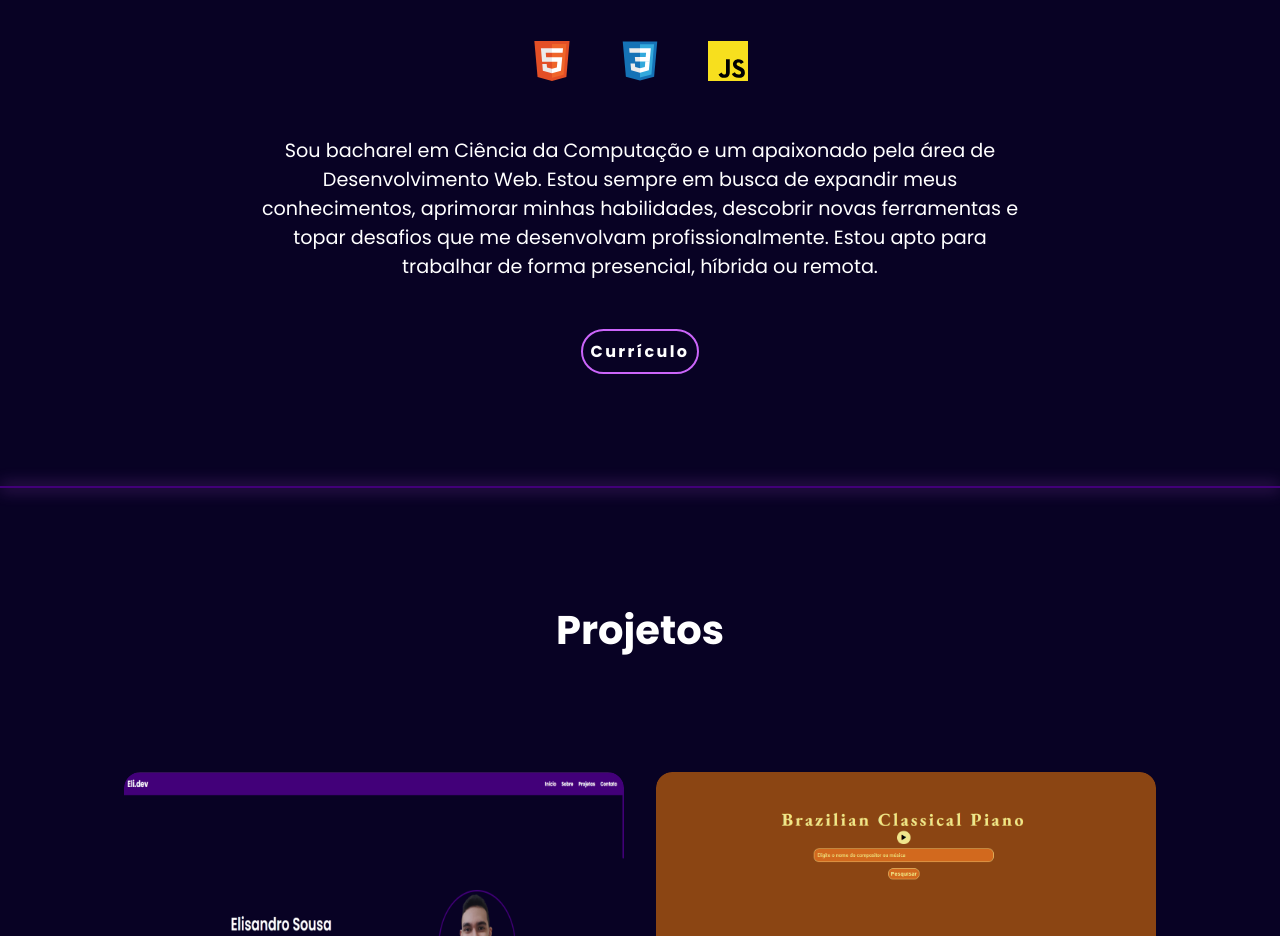
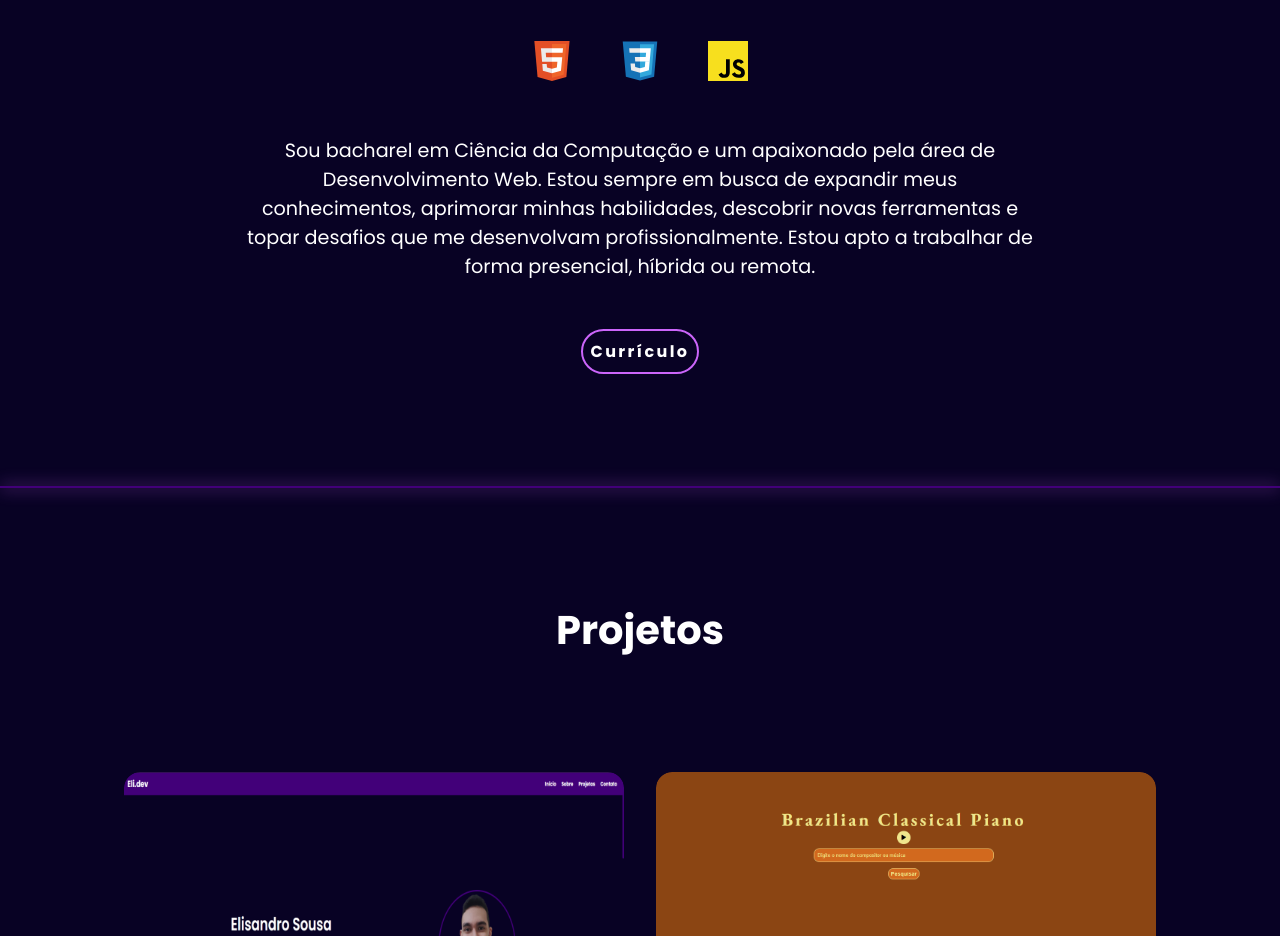
Before and after one commit to elimixSousa/portfolio, a plain HTML site: page index.html in a window 1280 px wide. Shown: the part 1080-2016 px from the top of the page. Drawn offline with nearby package versions, Linux system fonts and the light colour scheme.

Commit message:
Update index.html

```diff
--- a/index.html
+++ b/index.html
@@ -132,7 +132,7 @@
         <h4>
           Sou bacharel em Ciência da Computação e um apaixonado pela área de
           Desenvolvimento Web. Estou sempre em busca de expandir meus conhecimentos, aprimorar minhas habilidades, descobrir novas ferramentas
-          e topar desafios que me desenvolvam profissionalmente. Estou apto para trabalhar de forma presencial, híbrida ou remota.
+          e topar desafios que me desenvolvam profissionalmente. Estou apto a trabalhar de forma presencial, híbrida ou remota.
         </h4>
 
         <a
```
